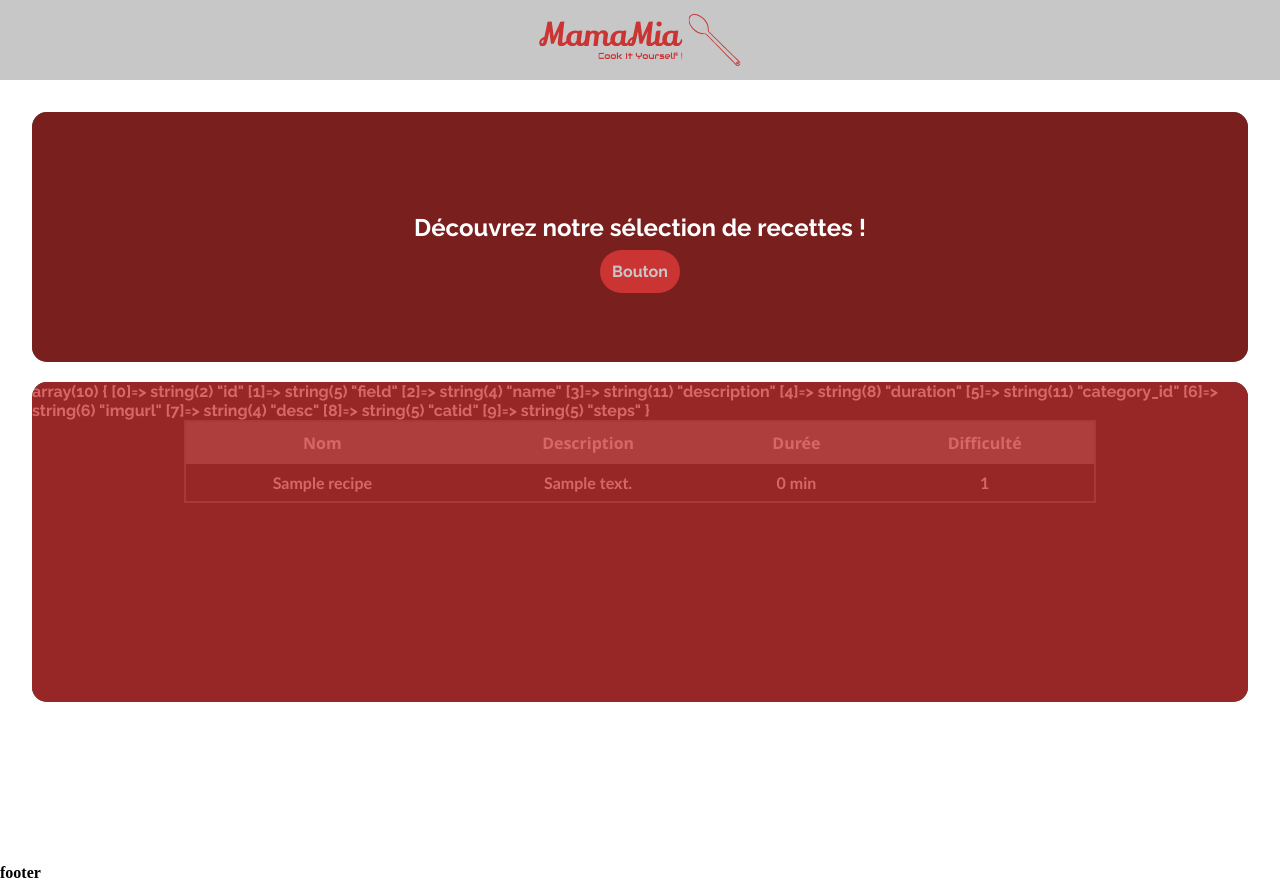
After one commit to Kaboufl/dmPHP, a PHP site: page /discover in a window 1280 px wide. The commit adds this page. Run offline with PHP 8.4, Linux system fonts and the light colour scheme; tables that the repository leaves empty or names only in its code hold one stand-in row (values such as "Sample post"); data that the repository does not hold is empty.

Commit message:
Ajout listing des recettes

```diff
--- /dev/null
+++ b/data/assets/css/discover.css
@@ -0,0 +1,111 @@
+.discover-banner
+{
+    position: relative;
+    width: 100%;
+    height: 250px;
+    background-color: black;
+
+    color: white;
+    font-weight: bold;
+    font-family: 'Raleway', 'sans-serif';
+    display: flex;
+    flex-direction: column;
+    justify-content: center;
+    align-items: center;
+
+    text-align: center;
+    border-radius: 15px;
+}
+.discover-banner::before
+{
+    content: ' ';
+    display: block;
+    position: absolute;
+    left: 0;
+    top: 0;
+    opacity: 0.6;
+    width: 100%;
+    height: 100%;
+    background-color: var(--rouge-logo);
+    border-radius: 15px;
+
+}
+
+.discover-banner div
+{
+    height: fit-content;
+    width: 40%;
+
+    z-index: 2;
+}
+
+.discover-banner a
+{
+    background-color: var(--rouge-logo);
+    padding: 0.725rem;
+    border-radius: 5rem;
+
+    text-decoration: none;
+    color: var(--bg);
+}
+
+
+
+.discover-body
+{
+    position: relative;
+    width: 100%;
+    height: fit-content;
+    min-height: 40vh;
+    background-color: black;
+
+    margin-top: 1.226rem;
+
+    color: white;
+    font-weight: bold;
+    font-family: 'Raleway', 'sans-serif';
+
+    border-radius: 15px;
+}
+.discover-body::before
+{
+    content: ' ';
+    display: block;
+    position: absolute;
+    left: 0;
+    top: 0;
+    opacity: 0.75;
+    width: 100%;
+    height: 100%;
+    background-color: var(--rouge-logo);
+    border-radius: 15px;
+
+}
+
+.discover-body table
+{
+    z-index: 5;
+
+    margin: auto;
+    width: 75%;
+    border-style: none;
+    border-spacing: 0;
+    border-collapse: collapse;
+    text-align: center;
+    padding: 12px;
+    border: 2px solid rgb(71, 71, 71);
+    cursor: pointer;
+}
+
+.discover-body tr th{
+    background-color: rgb(92, 92, 92);
+    padding: 10px;
+    color: white;
+    font-family: 'Segoe UI', Tahoma, Geneva, Verdana, sans-serif;
+
+}
+
+.discover-body tr td{
+    padding: 9px;
+    font-family:'Gill Sans', 'Gill Sans MT', Calibri, 'Trebuchet MS', sans-serif;
+}
--- a/data/assets/css/main.css
+++ b/data/assets/css/main.css
@@ -34,7 +34,7 @@ header {
 
     display: flex;
     flex-direction: row;
-    justify-content: space-between;
+    justify-content: center;
     align-items: stretch;
 
     z-index: 10;
@@ -50,6 +50,11 @@ header > div:last-child
     display: flex;
     flex-direction: column;
     justify-content: center;
+}
+
+.logo:hover
+{
+    cursor: pointer;
 }
 
 .main-nav
--- a/data/index.php
+++ b/data/index.php
@@ -4,6 +4,9 @@
 $request = $_SERVER['REQUEST_URI'];
 
 switch ($request) {
+    // case '/URL' :
+    //     require __DIR__ . '/path/vers/html';
+    //     break;
     case '/' :
         $title = 'MamaMia';
         $childView = __DIR__ . '/views/index.php';
@@ -14,20 +17,18 @@ switch ($request) {
         $childView = __DIR__ . '/views/index.php';
         include(__DIR__ . '/layout.php');
         break;
-    // case '/' :
-    //     require __DIR__ . '/views/index.php';
-    //     break;
-    // case '' :
-    //     require __DIR__ . '/views/mySQL.php';
-    //     break;
+
+    case '/discover' :
+        $title = 'MamaMia | Nos recettes';
+        $childView = __DIR__ . '/views/discover.php';
+        include(__DIR__ .'/layout.php');
+        break;
+
     case '/about' :
         require __DIR__ . '/views/about.php';
         break;
     case '/checkSQL' :
         require __DIR__ . '/views/mySQL.php';
-        break;
-    case '/setSQL' :
-        require __DIR__ . '/views/SETmySQL.php';
         break;
     case '/insertSQL' :
         require __DIR__ . '/views/insertRecipe.php';
--- a/data/views/SETmySQL.php
+++ b/data/scripts/migrations/recipes.php
@@ -7,7 +7,7 @@ $db = 'db-MamaMia';
 $mysqli = new mysqli($host, $user, $password, $db);
 
 $table = $mysqli->query("CREATE TABLE `db-MamaMia`.`recipe` (
-                                                `id` INT NOT NULL,
+                                                `id` INT NOT NULL AUTO_INCREMENT,
                                                 `name` VARCHAR(45) NULL,
                                                 `description` VARCHAR(255) NULL,
                                                 `category_id` INT NULL,
--- a/data/views/components/head.php
+++ b/data/views/components/head.php
@@ -9,3 +9,4 @@
 
 <link rel="stylesheet" href="css/main.css">
 <link rel="stylesheet" href="css/index.css">
+<link rel="stylesheet" href="css/discover.css">
--- a/data/views/components/header.php
+++ b/data/views/components/header.php
@@ -1,11 +1,11 @@
-<div class="logo">
+<div class="logo" id="homeBtn">
     <img src="images/brand/svg/logo-no-background.svg" height="65%" alt="">
 </div>
-<div>
-    <ul class="main-nav">
-        <li>À la une</li>
-        <li>Catégories</li>
-        <li>Nouveautés</li>
-    </ul>
-</div>
-<div>Titre</div>
+
+<script>
+    homeButton = document.querySelector('#homeBtn');
+
+    homeButton.addEventListener('click', () => {
+        window.location.href = '/';
+    });
+</script>
--- /dev/null
+++ b/data/views/discover.php
@@ -0,0 +1,69 @@
+<?php
+
+include(__DIR__ . '/mySQL.php');
+
+$recettes = $mysqli->query("SELECT * FROM recipe LIMIT 50");
+
+$res = $mysqli->query("SHOW COLUMNS FROM recipe");
+
+while ($row = $res->fetch_assoc())
+{
+    $columns[] = $row['Field'];
+}
+
+
+
+// var_dump($recettes);
+
+$mysqli->close();
+
+?>
+<section>
+    <div class="discover-banner">
+        <div>
+            <h1>Découvrez notre sélection de recettes !</h1>
+
+            <a href="/discover">Bouton</a>
+        </div>
+    </div>
+
+    <div class="discover-body">
+        <table>
+            <thead>
+                <tr>
+                    <th>Nom</th>
+                    <th>Description</th>
+                    <th>Durée</th>
+                    <th>Difficulté</th>
+                </tr>
+            </thead>
+
+<?php
+
+
+    var_dump($columns);
+
+    foreach($recettes as $recette)
+    {
+
+        $nom = $recette['name'];
+        $desc = $recette['description'];
+        $duration = intval($recette['duration']) / 60 . ' min';
+        $difficulty = intval($recette['category_id']);
+
+
+        echo '
+            <tr onclick="window.alert()">
+                <td>',$nom,'</td>
+                <td>',$desc,'</td>
+                <td>',$duration,'</td>
+                <td>',$difficulty,'</td>
+            </tr>
+        ';
+    }
+
+?>
+
+        </table>
+    </div>
+</section>
```
Also changed, not shown: data/scripts/migrations/users.php (added, +25 -0 lines), data/scripts/seeders/recipesSeeder.php (added, +39 -0 lines), data/scripts/seeders/usersSeeder.php (added, +32 -0 lines), data/views/index.php (+5 -2 lines), data/views/lsRecipes.php (added).
